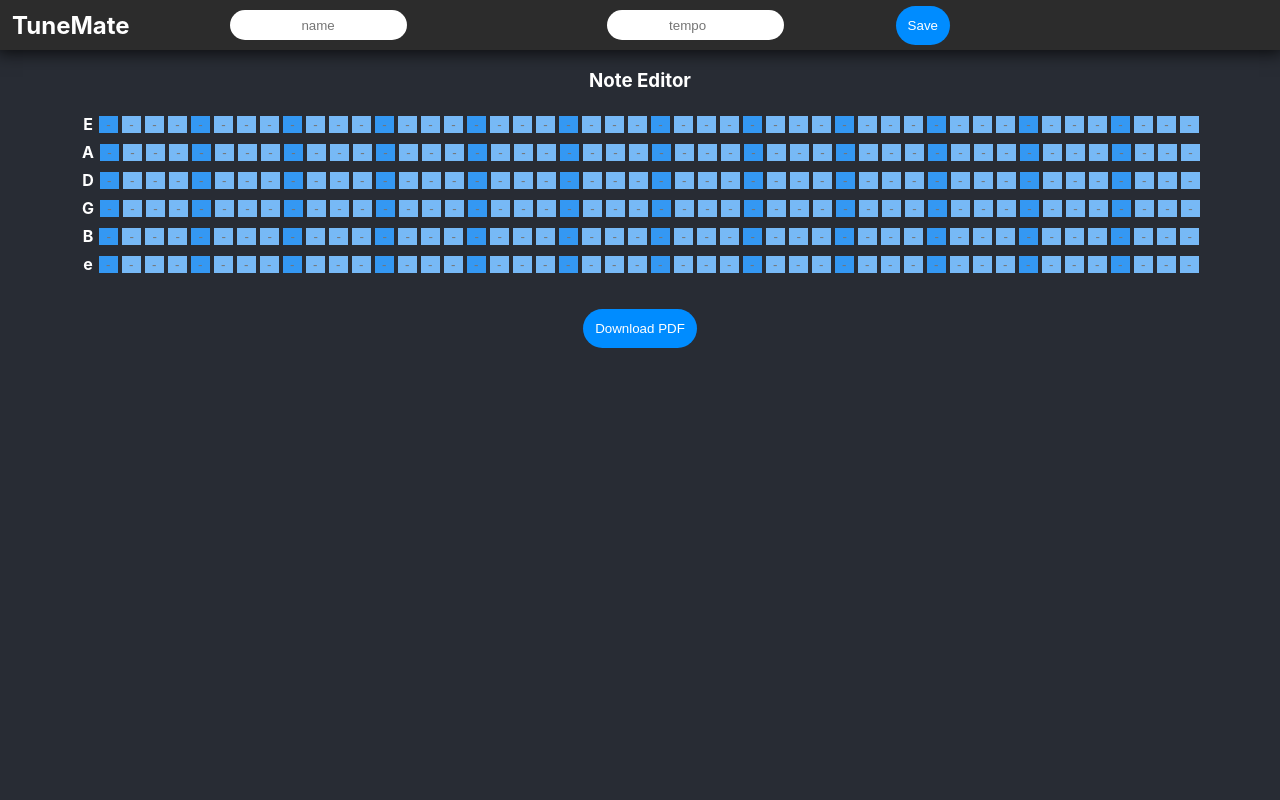
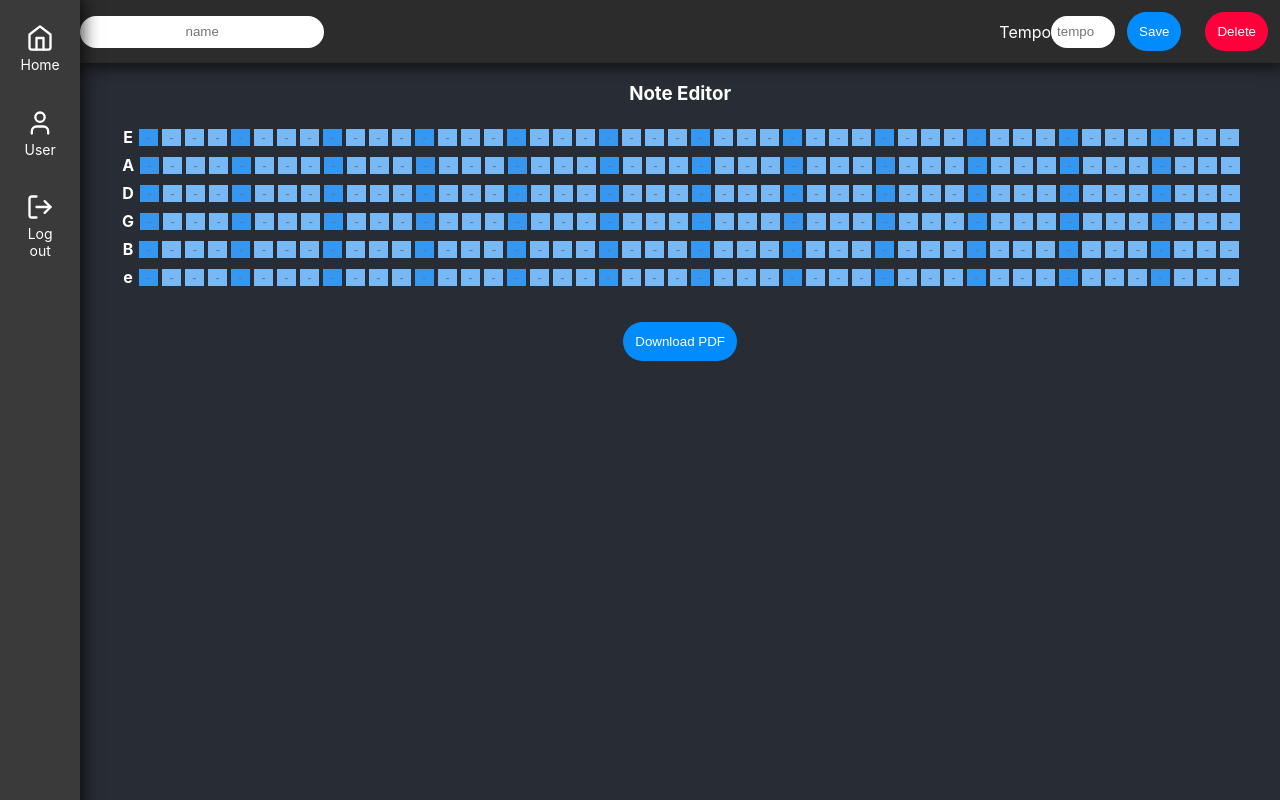
Before and after one commit to EmilSuuronen/Tune-Mate, a React (Create React App) app in the folder client/: page /tabCreator/1 in a window 1280 px wide. Built offline with nearby package versions, Linux system fonts and the light colour scheme; no server answers.

Commit message:
fix scaling issues, varible errors on topAppBar

```diff
--- a/client/src/components/dashBoardItemCard/dashBoardItemCard.tsx
+++ b/client/src/components/dashBoardItemCard/dashBoardItemCard.tsx
@@ -20,7 +20,6 @@
     const [deleteTab, {data, loading}] = useMutation(DELETE_TAB);
 
     const handleDeleteTab = async () => {
-        console.log("deleting tab: ", cardData.id)
         try {
             await deleteTab({
                 variables: {id: cardData.id}
--- a/client/src/components/sidenav/sidenav.css
+++ b/client/src/components/sidenav/sidenav.css
@@ -13,6 +13,7 @@
     justify-content: center;
     align-items: center;
     padding: 12px;
+    z-index: 100;
 }
 
 .div-nav-main:hover{
--- a/client/src/components/topAppBar/topAppBar.css
+++ b/client/src/components/topAppBar/topAppBar.css
@@ -1,6 +1,5 @@
 .div-top-app-bar-main {
     display: flex;
-    height: 50px;
     width: 100%;
     min-width: 5%;
     top: 0;
@@ -11,30 +10,41 @@
 
 .input-project-name {
     height: 30px;
-    padding: 0px;
+    width: 40%;
+    min-width: 150px;
     border-radius: 120px;
     border: 0;
     color: black;
     text-align: center;
-    flex: 2;
-    margin-left: 100px;
-    margin-right: 100px;
 }
 
 .input-project-tempo {
     height: 30px;
-    padding: 0px;
     border-radius: 120px;
+    width: 10%;
+    min-width: 50px;
     border: 0;
     color: black;
     text-align: center;
-    flex: 0.5;
-    margin-left: 100px;
-    margin-right: 100px;
 }
 
-.top-app-bar-main-text {
-    margin-left: 12px;
-    flex: 0;
-    cursor: pointer;
+.top-app-bar-form {
+    display: flex;
+    flex: 1;
+    justify-content: start;
+    align-items: center;
 }
+
+.top-app-bar-name {
+    display: flex;
+    flex: 1;
+    justify-content: start;
+    align-items: start;
+}
+
+.top-app-bar-functions {
+    display: flex;
+    flex: 1;
+    justify-content: end;
+    align-items: center;
+}
--- a/client/src/components/topAppBar/topAppBar.tsx
+++ b/client/src/components/topAppBar/topAppBar.tsx
@@ -1,17 +1,18 @@
 import React, {useEffect, useState} from "react";
 import './topAppBar.css'
 import {useMutation} from "@apollo/client";
-import {CREATE_TAB, MODIFY_TAB} from "../../views/graphql/tabTypes";
+import {CREATE_TAB, DELETE_TAB, MODIFY_TAB} from "../../views/graphql/tabTypes";
 import Modal from "../popupModal/popupModal";
 import {useNavigate, useParams} from 'react-router-dom';
 
-function TopAppBar(noteState: any, tablature: any) {
+function TopAppBar(noteState: any) {
 
     const navigate = useNavigate();
 
     const tabId = useParams();
 
     const [modalOpen, setModalOpen] = useState<boolean>(false);
+    const [deleteModalOpen, setDeleteModalOpen] = useState<boolean>(false);
 
     function handleOpenModal() {
         if (formData.name !== "" && formData.tempo !== 0) {
@@ -19,20 +20,43 @@
         }
     }
 
+    function handleOpenDeleteModal() {
+        setDeleteModalOpen(true);
+        console.log("notestate", noteState.noteState.name)
+        console.log("formdataName", formData.name)
+        console.log("formData", formData)
+    }
+
     const [formData, setFormData] = useState({
+        name: '',
+        tempo: 0,
+        string1: [],
+        string2: [],
+        string3: [],
+        string4: [],
+        string5: [],
+        string6: [],
+        owner: localStorage.getItem('currentUser') || ''
+    });
+
+    useEffect(() => {
+        if (noteState && noteState.noteState) {
+            setFormData({
                 name: noteState.noteState.name,
                 tempo: noteState.noteState.tempo,
-        string1: noteState.noteState.strings[1],
-        string2: noteState.noteState.strings[2],
-        string3: noteState.noteState.strings[3],
-        string4: noteState.noteState.strings[4],
-        string5: noteState.noteState.strings[5],
-        string6: noteState.noteState.strings[6],
-        owner: localStorage.getItem('currentUser')
+                string1: noteState.noteState.strings[1] || [],
+                string2: noteState.noteState.strings[2] || [],
+                string3: noteState.noteState.strings[3] || [],
+                string4: noteState.noteState.strings[4] || [],
+                string5: noteState.noteState.strings[5] || [],
+                string6: noteState.noteState.strings[6] || [],
+                owner: localStorage.getItem('currentUser') || ''
             });
+        }
+    }, [noteState]);
 
     const [createTab] = useMutation(CREATE_TAB);
-    const [modifyTab, {data, loading, error}] = useMutation(MODIFY_TAB);
+    const [modifyTab, {loading}] = useMutation(MODIFY_TAB);
 
     const handleChange = (e: React.ChangeEvent<HTMLInputElement>) => {
         const {name, value} = e.target;
@@ -56,7 +80,6 @@
             string6: noteState.noteState.strings[6],
             owner: localStorage.getItem('currentUser') || ''
         })
-        setModalOpen(true);
     };
 
     const handleConfirmSave = async () => {
@@ -86,20 +109,36 @@
         }
     };
 
-    function handleNavigateToHome() {
+    const [deleteTab] = useMutation(DELETE_TAB);
+    const handleConfirmDelete = async () => {
+        try {
+            await deleteTab({
+                variables: {id: tabId.id}
+            });
+            console.log('Tab deleted successfully!');
+            setDeleteModalOpen(false);
             navigate('/dashboard');
+        } catch (err) {
+            console.error('Error deleting Tab:', err);
+            setDeleteModalOpen(false);
+        }
     }
 
     return (
         <div className='div-top-app-bar-main'>
-            <h2 className="top-app-bar-main-text" onClick={handleNavigateToHome}>TuneMate</h2>
-            <form onSubmit={handleOnSaveClick}>
+            <form onSubmit={handleOnSaveClick} className="top-app-bar-form">
+                <div className="top-app-bar-name">
                     <input name="name" value={formData.name} onChange={handleChange} className='input-project-name'
                            placeholder="name" required/>
+                </div>
+                <div className="top-app-bar-functions">
+                    <p>Tempo</p>
                     <input name="tempo" type="number" value={formData.tempo} onChange={handleChange}
                            className='input-project-tempo'
                            placeholder="tempo" required/>
                     <button className="button-color" onClick={handleOpenModal} type="submit">Save</button>
+                    <button className="button-color-red" onClick={handleOpenDeleteModal} type="submit">Delete</button>
+                </div>
             </form>
             <Modal
                 isOpen={modalOpen}
@@ -108,6 +147,13 @@
                 onOk={handleConfirmSave}
                 isLoading={loading}
             />
+            <Modal
+                isOpen={deleteModalOpen}
+                text="Are you sure. This will delete the project permanently?"
+                onCancel={() => setDeleteModalOpen(false)}
+                onOk={handleConfirmDelete}
+                isLoading={loading}
+            />
         </div>
     );
 }
--- a/client/src/styles/styles.css
+++ b/client/src/styles/styles.css
@@ -14,6 +14,15 @@
     color: white;
     border-radius: 24px;
     border: 1px solid #008cff;
+    margin: 12px;
+}
+
+.button-color-red {
+    padding: 12px;
+    background-color: #ff003b;
+    color: white;
+    border-radius: 24px;
+    border: none;
     margin: 12px;
 }
 
--- a/client/src/views/login/login.tsx
+++ b/client/src/views/login/login.tsx
@@ -47,7 +47,7 @@
                 <input type="password" name="password" value={formData.password} onChange={handleChange} required
                        className='input-rounded'/>
                 <button type="submit" disabled={loading} className="button-color">Log in</button>
-                {error && <p>Error: {error.message}</p>}
+                {error && <p>{error.message}</p>}
             </form>
         </div>
     );
--- a/client/src/views/tabCreator/tabCreator.css
+++ b/client/src/views/tabCreator/tabCreator.css
@@ -1,7 +1,16 @@
+.tab-editor-full-container {
+    display: flex;
+    flex-direction: row;
+    height: 100vh;
+    overflow: hidden;
+}
+
 .div-tab-editor-main-container {
     display: flex;
     flex-direction: column;
-    min-height: 100vh;
+    height: 100%;
+    width: 100%;
+    overflow-y: hidden;
 }
 
 .input-note-edit {
--- a/client/src/views/tabCreator/tabCreator.tsx
+++ b/client/src/views/tabCreator/tabCreator.tsx
@@ -6,11 +6,11 @@
 import {useParams} from "react-router-dom";
 import {useMutation, useQuery} from "@apollo/client";
 import {FIND_TAB_BY_ID} from "../graphql/tabTypes";
+import SideNav from "../../components/sidenav/sidenav";
 
 const TabCreator: React.FC = () => {
     const [noteState, setNoteState] = useState(new Tablature());
     const [tablatureDisplay, setTablatureDisplay] = useState<string>("");
-    const [testTab, setTestTab] = useState<any>([]);
     const tabId = useParams();
 
     const { loading, error, data } = useQuery(FIND_TAB_BY_ID, {
@@ -20,7 +20,6 @@
     const updateNoteStateFromGraphQL = (tabData: any) => {
         const newNoteState = new Tablature();
 
-        // Assuming tabData.string1 to tabData.string6 are available
         Object.keys(tabData).forEach(key => {
             if (key.startsWith('string') && Array.isArray(tabData[key])) {
                 const stringIndex = parseInt(key.replace('string', ''), 10); // Converts 'string1' to 1
@@ -86,10 +85,11 @@
         );
     };
 
-
     if (loading) return <p>Loading...</p>;
 
     return (
+        <div className="tab-editor-full-container">
+            <SideNav/>
             <div className="div-tab-editor-main-container">
                 <TopAppBar noteState={noteState}/>
                 <h3>Note Editor</h3>
@@ -99,6 +99,7 @@
                     <button className="button-color" onClick={() => downloadPdfFile(tablatureDisplay)}>Download PDF</button>
                 </div>
             </div>
+        </div>
     );
 };
 
```
Lines whose indentation alone changed are shown as unchanged.
